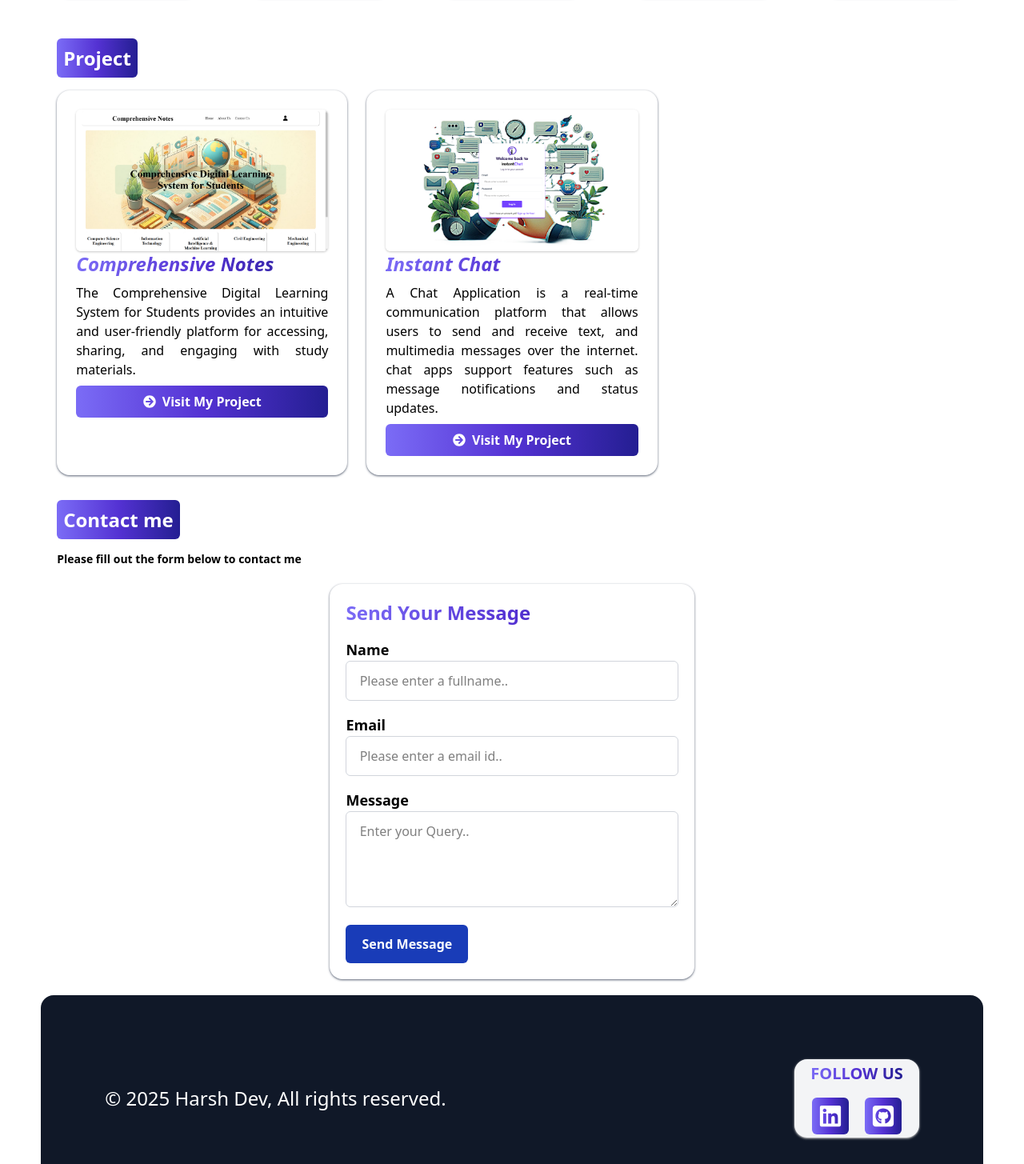
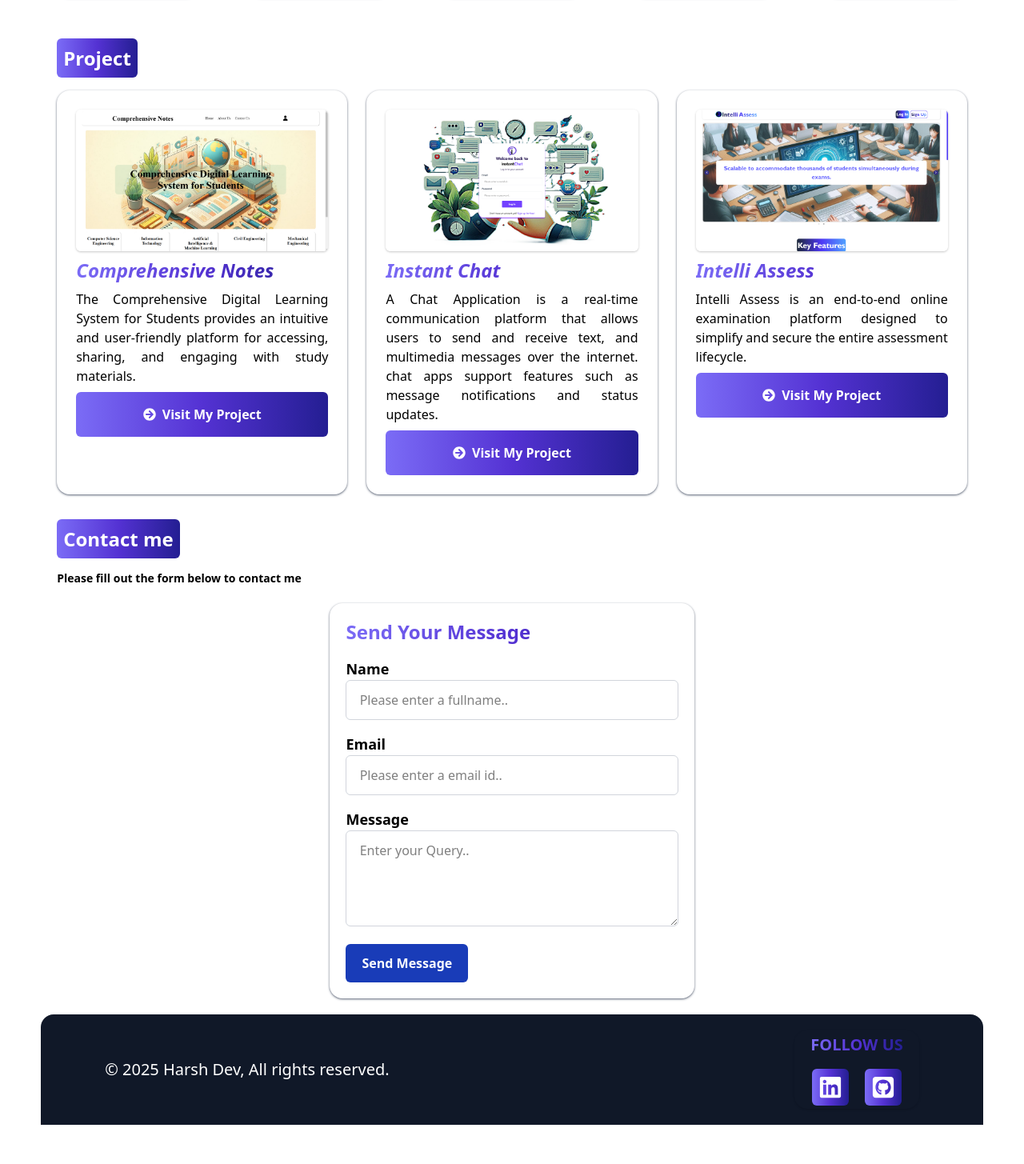
Before and after one commit to Harsh-Dev1602/Portfolio-Harsh-Suryavanshi, a React (Vite) app: page / in a window 1280 px wide. Shown: the part 1375-2830 px from the top of the page at 80% size. After the commit the page ends 2781 px from the top, so only its background shows below. Built offline with nearby package versions, Linux system fonts and the light colour scheme.

Commit message:
up-to-date-add new project

```diff
--- a/src/Components/ContactUs.jsx
+++ b/src/Components/ContactUs.jsx
@@ -52,7 +52,7 @@ function ContactUs() {
             </div>
             <div>
               <label htmlFor="message" className="block font-semibold text-lg">Message</label>
-              <textarea name="message" {...register("message", { required: true })} id="message" placeholder=' Enter your Query..' className="w-full min-h-30 p-3 border border-gray-300 rounded-md outline-none"></textarea>
+              <textarea name="message" {...register("message", { required: true })} id="message" placeholder=' Enter your Query..' className="w-full min-h-30 max-h-50 p-3 border border-gray-300 rounded-md outline-none"></textarea>
               {errors.message && <span className="text-red-600 font-semibold pl-1">This field is required</span>}
             </div>
             <button type="submit" className="bg-blue-800 cursor-pointer hover:bg-blue-300 duration-1000 text-white py-3 px-5 rounded-md font-semibold">Send Message</button>
--- a/src/Components/Footer.jsx
+++ b/src/Components/Footer.jsx
@@ -18,12 +18,12 @@ function Footer() {
   ];
   return (
     <>
-      <footer className='w-full h-auto rounded-t-2xl bg-gray-900 flex flex-col md:flex-row py-20 gap-5 px-0 md:px-20 justify-between items-center  '>
+      <footer className='w-full h-auto rounded-t-2xl bg-gray-900 flex flex-col md:flex-row py-5 gap-5 px-0 md:px-20 justify-between items-center  '>
         <div className=" order-2 text-center  md:order-1 text-white text-xl flex  gap-2 md:text-2xl">
-          <h1>© 2025 Harsh Dev, All rights reserved.</h1>
+          <h1 className=' text-xl'>© 2025 Harsh Dev, All rights reserved.</h1>
         </div>
-        <div className=' order-1 md:order-2 flex items-center justify-center gap-4 shadow flex-col shadow-[#ccc] bg-gray-100 rounded-2xl py-1 px-5'>
-          <h1 className=' text-white text-xl font-bold Text_Color'>FOLLOW US</h1>
+        <div className=' order-1 md:order-2 flex items-center justify-center gap-4 shadow flex-col rounded-2xl py-1 px-5'>
+          <h1 className=' text-xl font-bold Text_Color'>FOLLOW US</h1>
           <ul className='flex gap-5'>
             {
               Icon.map(({ id, icon, link }) => (
--- a/src/Components/Project.jsx
+++ b/src/Components/Project.jsx
@@ -1,6 +1,8 @@
 import React from 'react'
 import Img1 from "../../public/Img/Project1.png"
 import Img2 from "../../public/Img/Project2.png"
+import Img3 from "../../public/Img/Project3.png"
+
 import { FaArrowCircleRight } from "react-icons/fa";
 
 function Project() {
@@ -20,6 +22,13 @@ function Project() {
       p: "A Chat Application is a real-time communication platform that allows users to send and receive text, and multimedia messages over the internet. chat apps support features such as message notifications  and status updates.",
       link: "https://chat-application-a5mv.onrender.com",
     },
+    {
+      id: 2,
+      text: "Intelli Assess",
+      img: Img3,
+      p: "Intelli Assess is an end-to-end online examination platform designed to simplify and secure the entire assessment lifecycle. ",
+      link: "https://intelli-assess-major-project.onrender.com",
+    },
   ]
 
   return (
@@ -32,9 +41,9 @@ function Project() {
               pro.map(({ id, p, text, link, img }) => (
                 <div key={id} className="p-6 bg-white  shadow shadow-gray-500 rounded-2xl ">
                   <img src={img} className='shadow shadow-[#ccc] rounded-md'/>
-                  <h3 className="italic Text_Color font-extrabold text-2xl">{text}</h3>
+                  <h3 className="italic mt-2 Text_Color font-extrabold text-2xl">{text}</h3>
                   <p className="my-2 text-justify">{p}</p>
-                  <a href={link} className='BG_Color hover:underline flex justify-center items-center gap-2 font-bold  p-2 text-white rounded-md ' target="_blank" rel="noopener noreferrer"><FaArrowCircleRight />Visit My Project</a>
+                  <a href={link} className='BG_Color hover:underline flex justify-center items-center gap-2 font-bold  p-4 text-white rounded-md ' target="_blank" rel="noopener noreferrer"><FaArrowCircleRight />Visit My Project</a>
                 </div>
               ))
             }
```
Also changed, not shown: public/Img/Project3.png (added).
